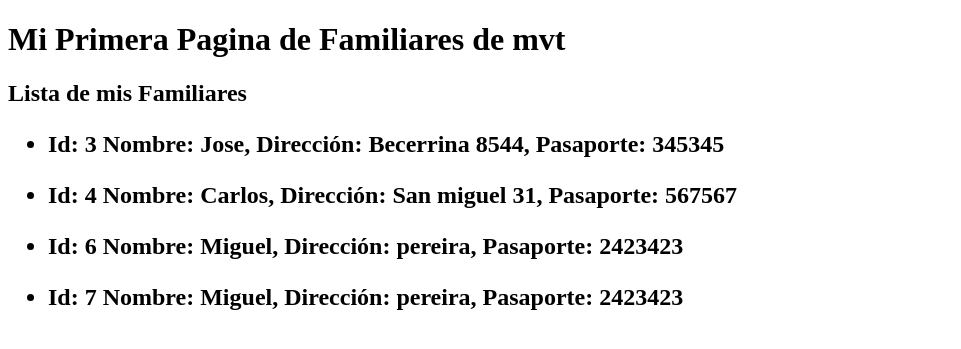
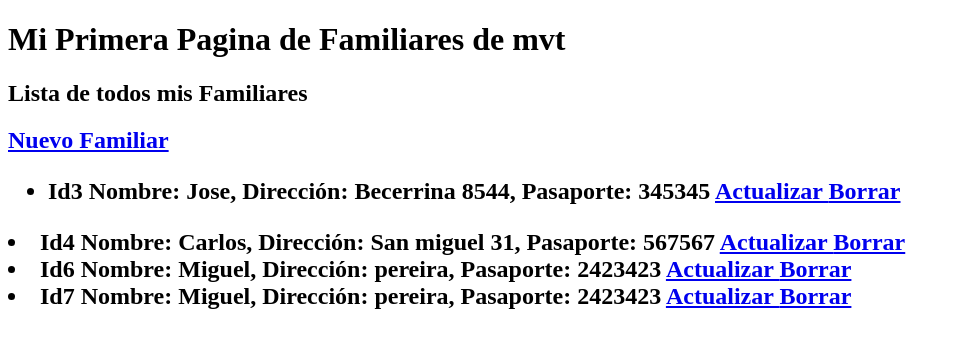
Before and after one commit to M1guelpereira0797/Proyecto_final_Autos, a Django app: page /familia/ in a window 1280 px wide. Shown: the top 349 px of the page, without its empty margins (0-961 px from the left). Run offline with Django 4.2, Linux system fonts and the light colour scheme; data comes from the database, SQL or seed files in the repository; both versions use the stored data as it was after the commit.

Commit message:
Entrega final del segundo mvt

```diff
--- a/entrega/urls.py
+++ b/entrega/urls.py
@@ -15,18 +15,19 @@ Including another URLconf
 """
 from django.contrib import admin
 from django.urls import path
-from familia.views import index,  mostrar_familiar, buscar_familiar, AltaFamiliar, Actualizafamilia, familiaCrear, familialist, familiaBorrar
+from familia.views import index,  mostrar_familiar, buscar_familiar, AltaFamiliar, ActualizarFamiliar, BorrarFamiliar, familiaCrear, familialist, familiaBorrar
 ###from blog.views import index as blog_index
 
 urlpatterns =[
       path('admin/', admin.site.urls),
       path('familia/', mostrar_familiar),
       path('buscar_familia',  buscar_familiar.as_view()),
-      path('Alta_Familia', AltaFamiliar.as_view()),
-      path('Actualizar_Familia/<int:pk>', Actualizafamilia.as_view()),
-       path('Lista_de_Familiares/', familialist.as_view()),
+      path('familia/Alta_Familia', AltaFamiliar.as_view()),
+      path('familia/actualizar/<int:pk>', ActualizarFamiliar.as_view()),
+      path('familia/borrar/<int:pk>', BorrarFamiliar.as_view()),
+      path('Lista_de_Familiares/', familialist.as_view()),
       path('Crear_Familiar', familiaCrear.as_view()),
-      path('Borrar_Familiar/<int:pk>/borrar', familiaBorrar.as_view()),
-      path('Actuazlizar_dato_familiar /<int:pk>/actualizar', Actualizafamilia.as_view()), # NUEVA RUTA PARA LISTAR FAMILIAR
+      ###path('familia/Borrar_Familiar/<int:pk>/borrar', familiaBorrar.as_view()),
+      ###path('familia/Actualizar_dato_nuevoFamilia/<int:pk>', ActualizarFamiliar.as_view())
 
   ]
--- a/familia/models.py
+++ b/familia/models.py
@@ -5,7 +5,7 @@ class familia(models.Model):
     direccion = models.CharField(max_length=200)
     numero_pasaporte = models.IntegerField()
     def __str__(self):
-      return f"{self.nombre}, {self.direccion},{self.numero_pasaporte}, {self.id}"
+      return f"{self.id} {self.nombre}, {self.direccion},{self.numero_pasaporte}"
 
 class Vehiculos(models.Model):
     nombre_vehiculo= models.CharField(max_length=100)
--- a/familia/templates/familia/alta_familia.html
+++ b/familia/templates/familia/alta_familia.html
@@ -4,10 +4,10 @@
 
   <form action="Alta_Familia" method="post">
     {% csrf_token %}
-    {{ form }}
+    {{ form.as_p }}
     <input type="submit" value="Submit">
   </form>
 
   <h2 style="color:green">{{msg_exito}}</h2>
-
+  <a href="/familia "> Volver a la lista de familia</a>
 {% endblock %}
--- a/familia/templates/familia/buscar_familia.html
+++ b/familia/templates/familia/buscar_familia.html
@@ -2,7 +2,7 @@
 {% block titulo%} Buscar Familiares por nombre {% endblock %}
 {% block contenido %}
 
-  <form action="buscar_familia" method="post">
+  <form action="/buscar" method="post">
     {% csrf_token %}
     {{ form }}
     <input type="submit" value="Submit">
--- a/familia/templates/familia/familia.html
+++ b/familia/templates/familia/familia.html
@@ -1,9 +1,14 @@
 {% extends 'familia/base.html' %}
-{% block titulo%} Lista de mis Familiares {% endblock %}
+{% block titulo%} Lista de todos mis Familiares {% endblock %}
 {% block contenido %}
-  {% for familiar in lista_familiares %}
-      <ul>
-          <li> Id: {{familiar.id}} Nombre: {{familiar.nombre}}, Dirección: {{familiar.direccion}}, Pasaporte: {{familiar.numero_pasaporte}}</li>
+<a href="/familia/Alta_familia "> Nuevo Familiar</a>
+    <ul>
+    {% for familiar in lista_familiares %}
+          <li> Id{{familiar.id}} Nombre: {{familiar.nombre}}, Dirección: {{familiar.direccion}}, Pasaporte: {{familiar.numero_pasaporte}}
+            <a href="/familia/actualizar{{ familiar.id }}"> Actualizar </a>
+            <a href="/familia/borrar{{ familiar.id }}"> Borrar </a>
+
+          </li>
       </ul>
   {% endfor %}
 {% endblock %}
--- a/familia/views.py
+++ b/familia/views.py
@@ -1,4 +1,4 @@
-from django.shortcuts import render
+from django.shortcuts import render, get_object_or_404
 from familia.models import familia
 from familia.forms import Buscar, familiaform
 from django.views import View
@@ -62,6 +62,38 @@ class AltaFamiliar(View):
                                                         'msg_exito': msg_exito})
 
         return render(request, self.template_name, {"form": form})
+class ActualizarFamiliar(View):
+  form_class = familiaform
+  template_name = 'familia/actualizar_familiar.html'
+  initial = {"nombre":"", "direccion":"", "numero_pasaporte":""}
+
+  # prestar atención ahora el method get recibe un parametro pk == primaryKey == identificador único
+  def get(self, request, pk):
+      familiar = get_object_or_404(familia, pk=pk)
+      form = self.form_class(instance=familiar)
+      return render(request, self.template_name, {'form':form,'familiar': familia})
+
+  # prestar atención ahora el method post recibe un parametro pk == primaryKey == identificador único
+  def post(self, request, pk):
+      familiar = get_object_or_404(familia, pk=pk)
+      form = self.form_class(request.POST ,instance=familiar)
+      if form.is_valid():
+          form.save()
+          msg_exito = f"se actualizó con éxito el familiar {form.cleaned_data.get('nombre')}"
+          form = self.form_class(initial=self.initial)
+          return render(request, self.template_name, {'form':form,
+                                                      'familiar': familiar,
+                                                      'msg_exito': msg_exito})
+
+      return render(request, self.template_name, {"form": form})
+class BorrarFamiliar(View):
+   template_name = 'familia/familia.html'
+  # prestar atención ahora el method get recibe un parametro pk == primaryKey == identificador único
+   def get(self, request, pk):
+      familiar = get_object_or_404(familia, pk=pk)
+      familiar.delete()
+      familiar = familia.objects.all()
+      return render(request, self.template_name, {'familiar': familia})
 
 class familialist(ListView):
     model = familia
```
Also changed, not shown: familia/templates/familia/actualizar_familiar.html (added, +14 -0 lines), README.md, db.sqlite3.
